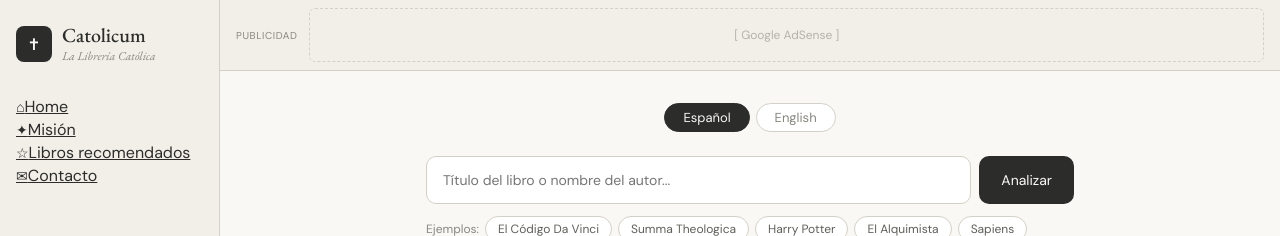
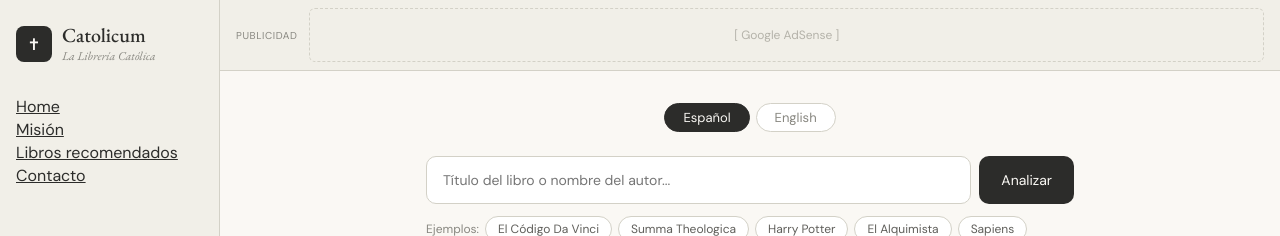
Before and after one commit to Catolicum/Catolicum, a Next.js app: page / in a window 1280 px wide. Shown: the top 236 px of the page. Built offline with nearby package versions, Linux system fonts and the light colour scheme.

Commit message:
eliminar iconos sidebar y aumentar fuente

```diff
--- a/pages/index.js
+++ b/pages/index.js
@@ -81,8 +81,7 @@ export default function Home() {
           <nav className="sidebar-nav">
             {NAV.map((item) => (
               <Link key={item.href} href={item.href} className="nav-item">
-                <span className="nav-icon">{item.icon}</span>
-                {item.label}
+               {item.label}
               </Link>
             ))}
           </nav>
@@ -344,9 +343,9 @@ export default function Home() {
         .logo-tagline { font-family: 'EB Garamond', serif; font-size: 12px; font-style: italic; color: #888780; margin-top: 2px; }
         .sidebar-nav { display: flex; flex-direction: column; gap: 2px; flex: 1; }
         .nav-item {
-          display: flex; align-items: center; gap: 10px;
+          display: flex; align-items: center;
           padding: 8px 10px; border-radius: 8px;
-          font-size: 13px; color: #5F5E5A; text-decoration: none;
+          font-size: 15px; color: #5F5E5A; text-decoration: none;
           transition: all .15s;
         }
         .nav-item:hover { background: #E8E6DE; color: #2C2C2A; }
```
